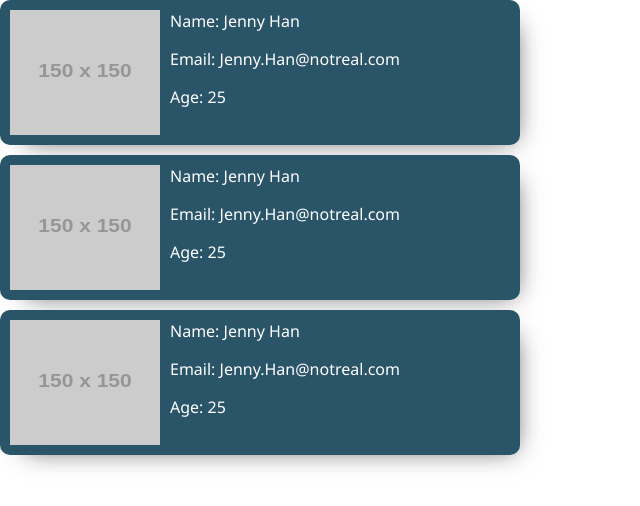
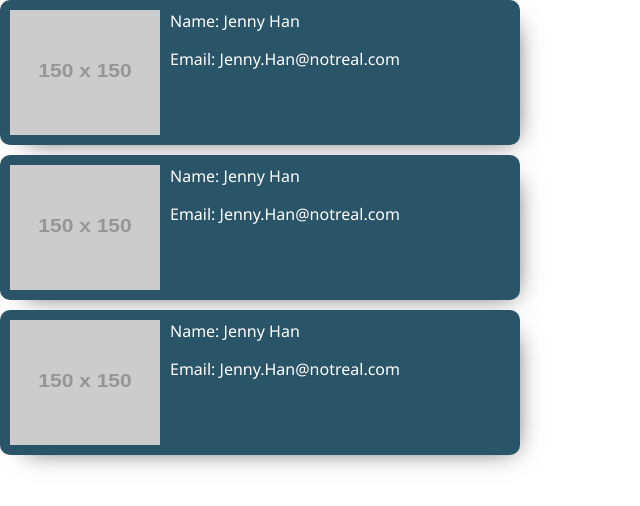
Before and after one commit to Silviardp/contact-list, a React (Create React App) app: page / in a window 1280 px wide. Shown: the top 506 px of the page, without its empty margins (0-640 px from the left). Built offline with nearby package versions, Linux system fonts and the light colour scheme.

Commit message:
add useState hook

```diff
--- a/src/components/ContactCard.js
+++ b/src/components/ContactCard.js
@@ -1,14 +1,16 @@
-import React from "react";
+import React, { useState } from "react";
 import "../styles.css";
 
 const ContactCard = () => {
+  const [showAge, setShowAge] = useState(false);
+
   return (
     <div className="contact-card">
       <img src="https://via.placeholder.com/150" alt="profile" />
       <div className="user-details">
         <p>Name: Jenny Han</p>
         <p>Email: Jenny.Han@notreal.com</p>
-        <p>Age: 25</p>
+        {showAge === true ? <p>Age: 25</p> : null}
       </div>
     </div>
   );
```
